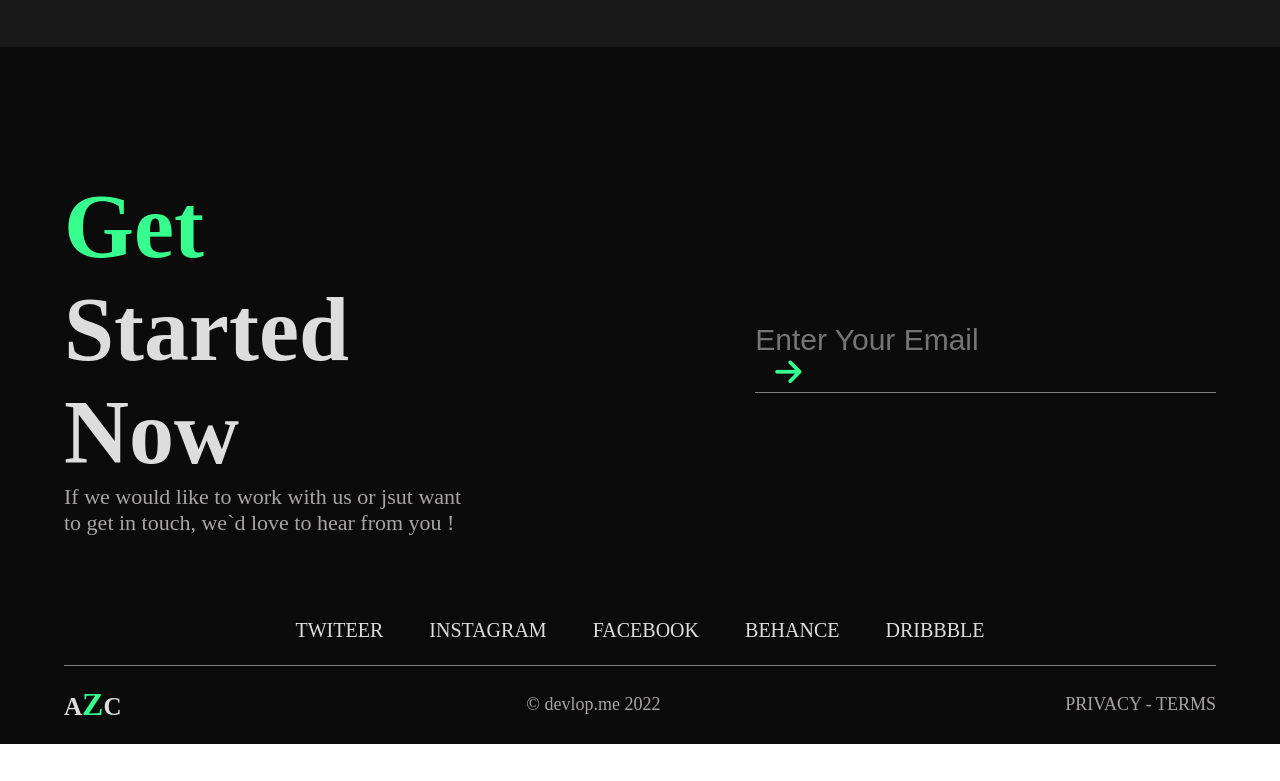
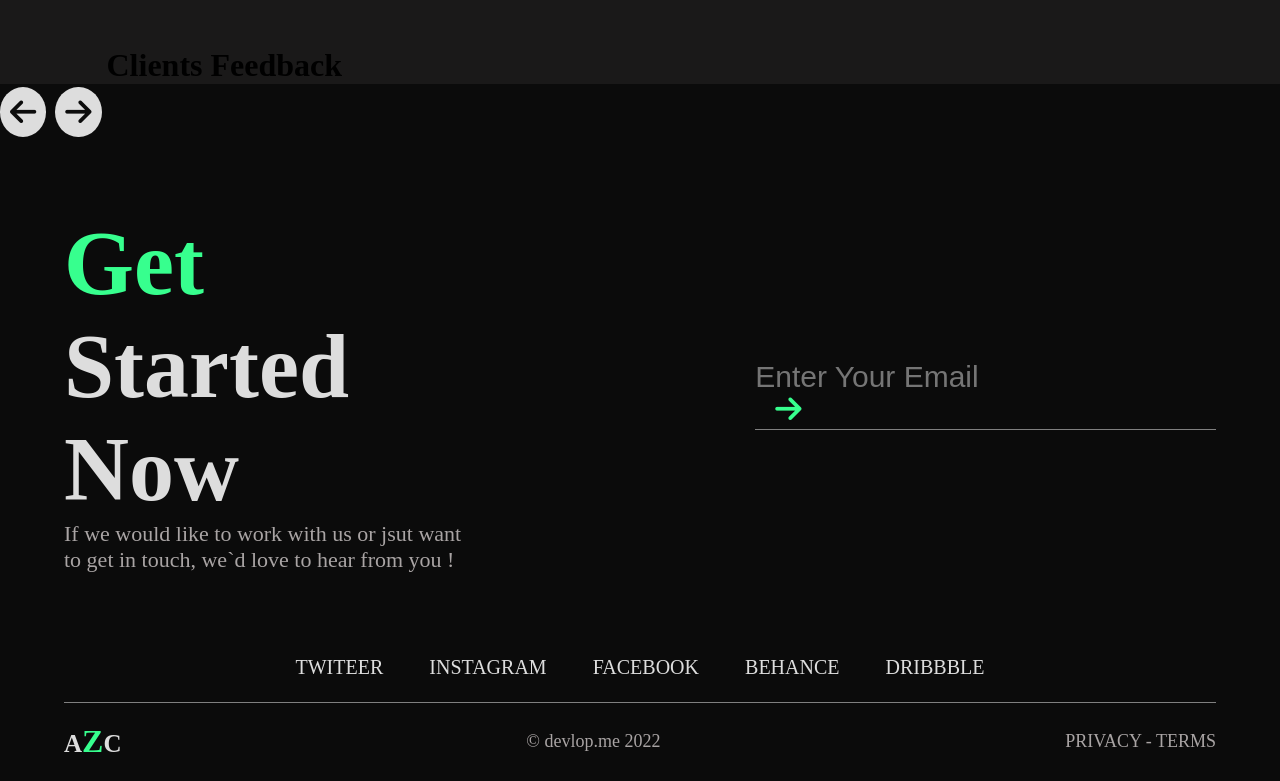
Before and after one commit to ChetanPatil0/PortfoilioUI, a plain HTML site: page index.html in a window 1280 px wide. Shown: the part 4835-5616 px from the top of the page. Before the commit the page ends 5579 px from the top, so only its background shows below. Drawn offline with Linux system fonts and the light colour scheme; a web font is replaced by a local one.

Commit message:
add section-8

```diff
--- a/index.html
+++ b/index.html
@@ -199,6 +199,20 @@
            </div>
 
         </section>
+
+        <div class="section-8">
+            <div class="top">
+               <div class="left">
+                  <div class="section-4-buttons">
+                     <i class="section-4-left-btn fa-solid fa-arrow-left" onclick="section4RightMove()"></i>
+                    <i class="section-4-right-btn fa-solid fa-arrow-right" onclick="  section4LeftMove()"></i>
+                  </div>
+               </div>
+               <div class="right">
+                  <h1>Clients <span>Feedback</span></h1>
+               </div>
+            </div>
+        </div>
         <footer>
          <div class="footer-body">
          <div class="top">
```
